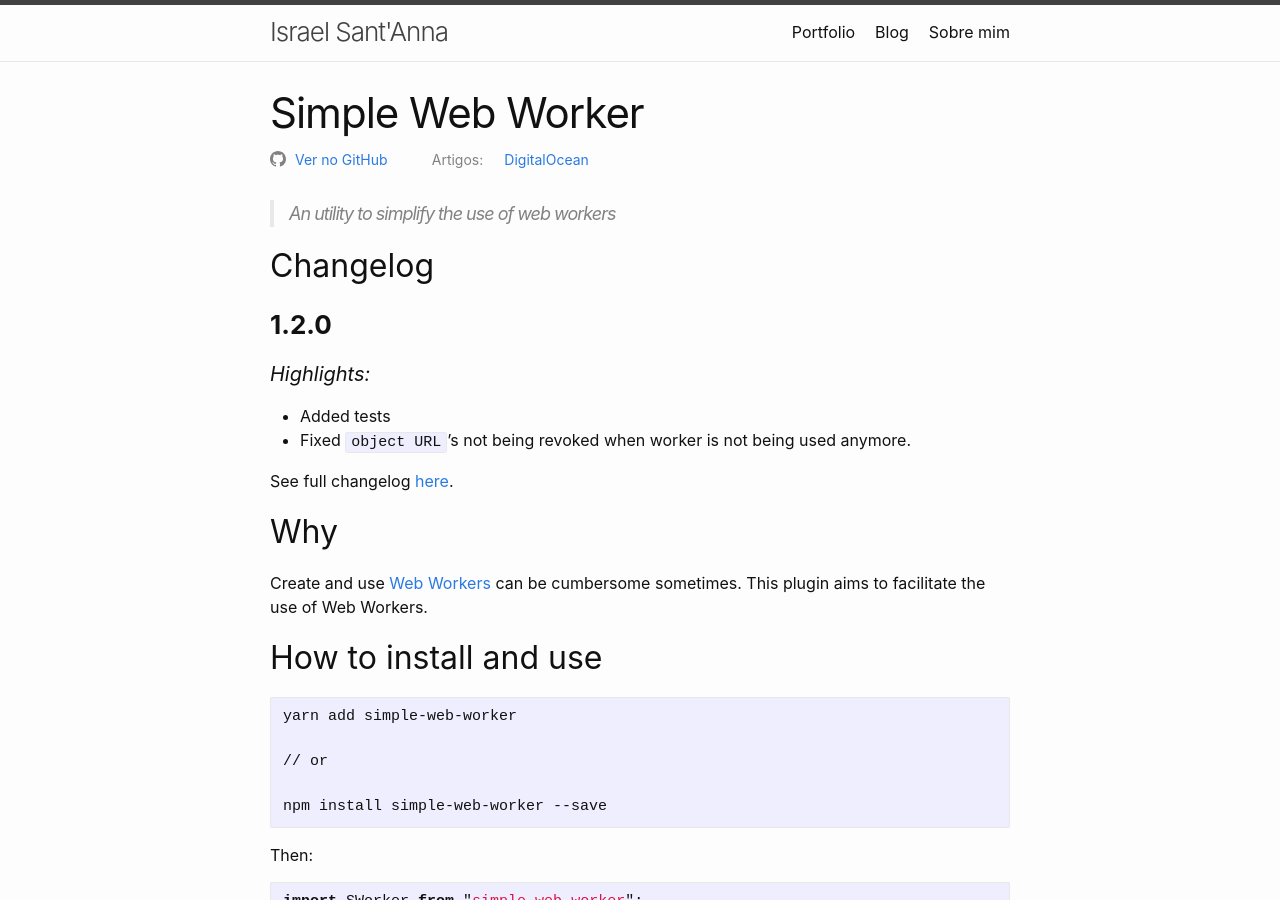
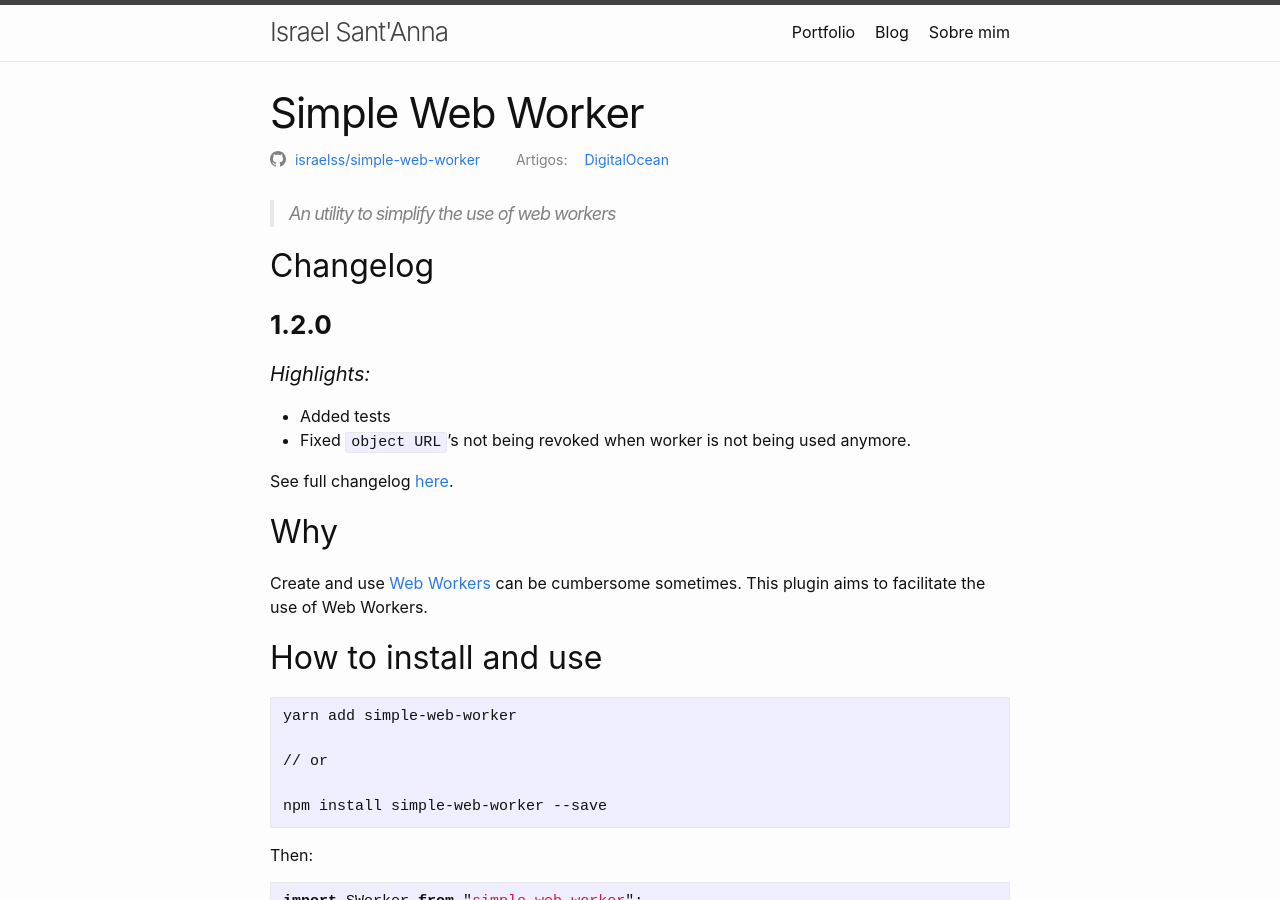
Before and after one commit to israelss/israelss.github.io, a Jekyll site: the page built from _projects/simple-web-worker.md, in a window 1280 px wide and 900 px high. Built offline with Jekyll 4.4.1, drawn with Linux system fonts in a browser that asks for light colours; comment, search, counter and statistics services are not loaded.

Commit message:
Change `project_url` to `project_repo` and... update github icon and link generation flux

```diff
--- a/_layouts/project.html
+++ b/_layouts/project.html
@@ -7,15 +7,17 @@
     <h1 class="post-title">{{ page.title | escape }}</h1>
 
     <div class="project-meta">
-      {%- if page.project_url -%}
+      {%- if page.project_repo -%}
       <div class="post-meta">
-        <a target="_blank" href="{{ page.project_url }}"
+        <a
+          target="_blank"
+          href="https://github.com/{{ page.project_repo| escape }}"
           ><svg class="svg-icon">
             <use
               xlink:href="{{ '/assets/minima-social-icons.svg#github' | relative_url }}"
             ></use>
           </svg>
-          <span class="username">Ver no GitHub</span></a
+          <span class="username">{{ page.project_repo | escape }}</span></a
         >
       </div>
       <div class="project-featured-list">
--- a/_projects/simple-web-worker.md
+++ b/_projects/simple-web-worker.md
@@ -4,7 +4,6 @@
 categories: highlight
 # project_repo: used by utterances comments
 project_repo: israelss/simple-web-worker
-project_url: https://github.com/israelss/simple-web-worker
 # featured_on: Shows articles where this project featured on
 # usage: <Name to display>|<URL>
 # example: Blog|israelss.github.io/blog
```
